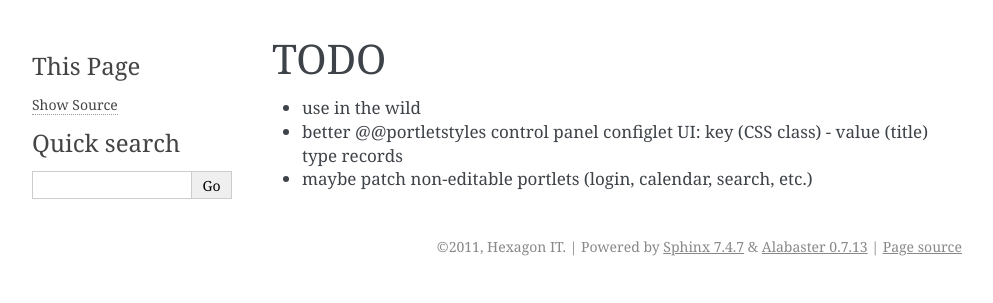
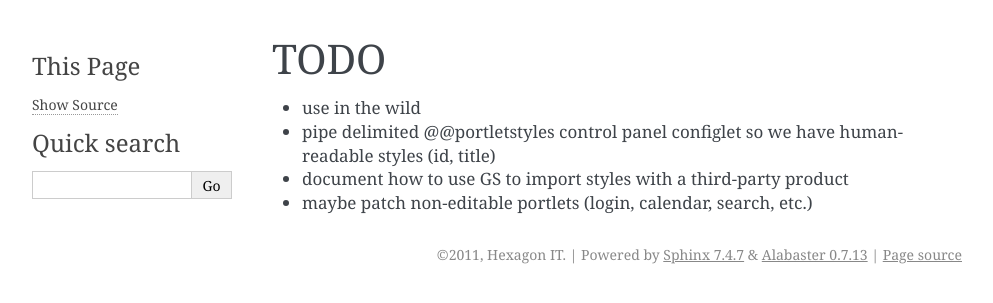
Before and after one commit to hexagonit/hexagonit.portletstyle, a Sphinx documentation site: the page built from hexagonit/portletstyle/docs/FUTURE.rst, in a window 1280 px wide. Shown: the top 303 px of the page, without its empty margins (148-1141 px from the left). Built offline with Sphinx 7.4.7, drawn with Linux system fonts in a browser that asks for light colours.

Commit message:
add more TODO entries

```diff
--- a/hexagonit/portletstyle/docs/FUTURE.rst
+++ b/hexagonit/portletstyle/docs/FUTURE.rst
@@ -2,6 +2,7 @@ TODO
 ====
 
 * use in the wild
-* better @@portletstyles control panel configlet UI: key (CSS class) - value
-  (title) type records
+* pipe delimited @@portletstyles control panel configlet so we have
+  human-readable styles (id, title)
+* document how to use GS to import styles with a third-party product
 * maybe patch non-editable portlets (login, calendar, search, etc.)
```
